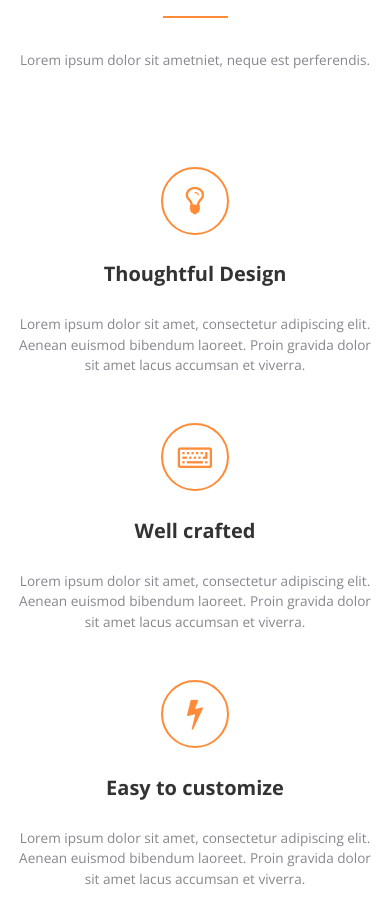
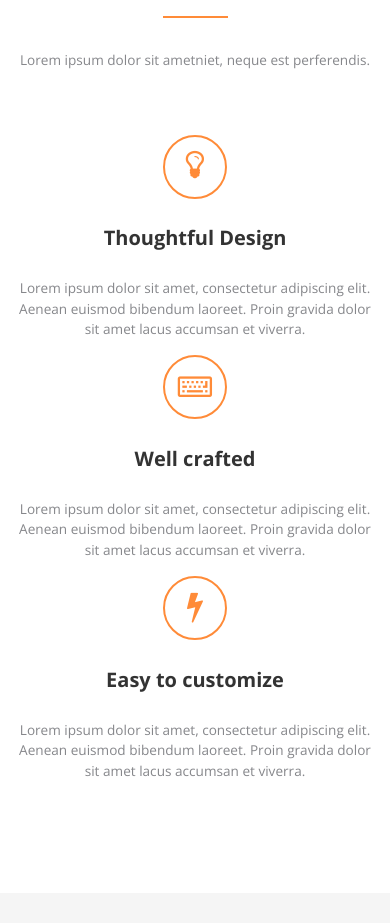
Before and after one commit to nicoodes/Proyecto_04, a website: page app/index.html in a window 390 px wide. Shown: the part 4040-4963 px from the top of the page. Drawn offline with nearby package versions, Linux system fonts and the light colour scheme.

Commit message:
icons fix for mobile

```diff
--- a/app/sass/_customStyles.scss
+++ b/app/sass/_customStyles.scss
@@ -202,22 +202,28 @@ p {
 		font-weight: 700;
 		color: $gray;
 	}
-	i {
+	// i {
+	// 	display: block;
+	// 	width: 4rem;
+	// 	height: 4rem;
+	// 	margin: auto;
+	// 	margin-top: 2rem;
+	// }
+	.fa {
 		display: block;
 		width: 4rem;
 		height: 4rem;
-		margin: auto;
-		margin-top: 2rem;
-	}
-	.fa {
-		display: flex;
-		align-items: center;
-		justify-content: center;
+		margin: 0 auto;
+		text-align: center;
+
+		// display: flex;
+		// align-items: center;
+		// justify-content: center;
 		font-size: 2rem;
 		border: 2px solid $brand-primary;
 		color: $brand-primary;
 		border-radius: 50%;
-		padding: 2rem;
+		padding: 0.8rem;
 	}
 }
 // Feature 5
```
Also changed, not shown: app/css/main.css, app/js/scripts.min.js (deleted).
